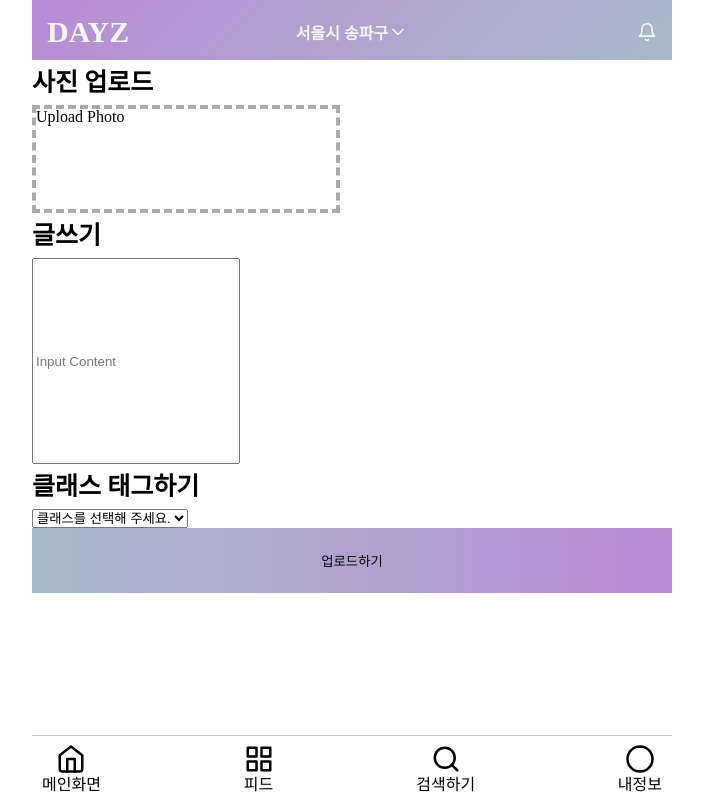
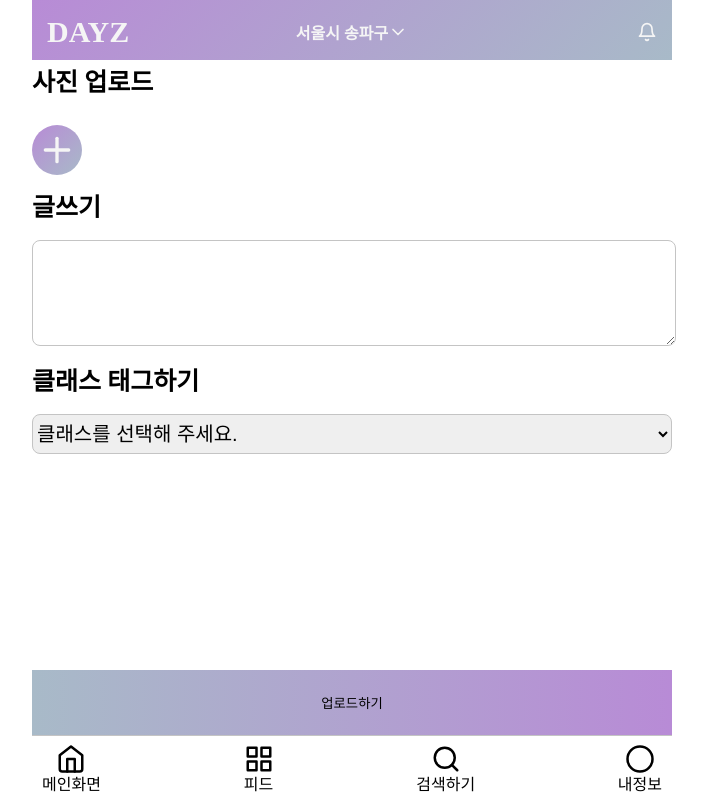
Before and after one commit to prgrms-web-devcourse/Team_DAYZ_DAYZ_FE, a React (Create React App) app: page /upload/feed in a window 1280 px wide. Shown: the whole page, without its empty margins (288-995 px from the left). Built offline with nearby package versions, Linux system fonts and the light colour scheme.

Commit message:
Design: 디자인 변경

```diff
--- a/src/pages/UploadFeedPage/index.tsx
+++ b/src/pages/UploadFeedPage/index.tsx
@@ -1,9 +1,11 @@
+import React, { useState } from 'react';
 import styled from '@emotion/styled';
-import React from 'react';
-import { Upload } from '../../components/base';
+import { Plus } from 'react-feather';
+import { Button, Upload } from '../../components/base';
 import { useForm } from '../../hooks';
 
 const UploadFeedPage = () => {
+  const [imgLink, setImgLink] = useState<string | undefined>(undefined);
   // const onSubmitFeed = async (value: object) => {
   //   console.log(values);
   // };
@@ -27,37 +29,49 @@ const UploadFeedPage = () => {
       },
     });
   return (
-    <form onSubmit={handleSubmit}>
+    <StyledForm onSubmit={handleSubmit}>
       <TextWrapper>사진 업로드</TextWrapper>
-      <Upload droppable accept="image/*" onChange={handleChange}>
+      <Upload droppable accept="image/*" imgLink={imgLink} setImgLink={setImgLink}>
         {(file: File, dragging: React.DragEvent<HTMLDivElement>) => (
-          <div
-            style={{
-              width: 300,
-              height: 100,
-              border: '4px dashed #aaa',
-              borderColor: dragging ? 'black' : '#aaa',
-            }}
-          >
-            {file ? file.name : 'Upload Photo'}
-          </div>
+          <ImageWrapper>
+            {file ? <img src={imgLink} style={{ width: '200px', paddingRight: '20px' }} /> : ''}
+
+            <div
+              style={{
+                width: '50px',
+                height: '50px',
+                background: 'linear-gradient(135deg, #b88bd6 0%, #b88bd6 0.01%, #a8bac8 100%)',
+                borderRadius: '50%',
+                display: 'flex',
+                justifyContent: 'center',
+                alignItems: 'center',
+                marginTop: '20px',
+              }}
+            >
+              <Plus style={{ color: '#f5f5f5' }} size={40} />
+            </div>
+          </ImageWrapper>
         )}
       </Upload>
       <TextWrapper>글쓰기</TextWrapper>
-      <Input type="text" placeholder="Input Content" onChange={handleChange} />
+      <InputTextArea style={{ height: '100px' }} />
       <TextWrapper>클래스 태그하기</TextWrapper>
-      <select onChange={handleSelectChange}>
+      <InputSelect onChange={handleSelectChange}>
         <option value="">클래스를 선택해 주세요.</option>
         {/* option에서 map을 돌면 되겠다. */}
         <option value="도자기">도자기 공방</option>
         <option value="반지">반지</option>
-      </select>
+      </InputSelect>
       <div>
         <SubmitButton type="submit">업로드하기</SubmitButton>
       </div>
-    </form>
+    </StyledForm>
   );
 };
+
+const StyledForm = styled.form`
+  padding-bottom: ${(props) => props.theme.height.bottomHeight};
+`;
 
 const TextWrapper = styled.div`
   font-size: 25px;
@@ -65,16 +79,47 @@ const TextWrapper = styled.div`
   margin: 10px 0;
 `;
 
-const Input = styled.input`
-  width: 200px;
-  height: 200px;
+const InputTextArea = styled.textarea`
+  width: calc(100% - 20px);
+  border: solid 1px #c4c4c4;
+  border-radius: 8px;
+  margin-top: 10px;
+  padding-left: 20px;
+  font-size: 20px;
+  margin-bottom: 10px;
+  text-align: flex-start;
+`;
+const ImageWrapper = styled.div`
+  display: flex;
+  justify-content: flex-start;
+  align-items: center;
+  margin-bottom: 10px;
+  overflow-x: auto;
+  & {
+    -ms-overflow-style: none;
+    scrollbar-width: none;
+  }
+  &::-webkit-scrollbar {
+    display: none;
+  }
+`;
+const InputSelect = styled.select`
+  width: 100%;
+  height: 40px;
+  border: solid 1px #c4c4c4;
+  border-radius: 8px;
+  margin-top: 10px;
+  font-size: 20px;
+  margin-bottom: 10px;
+  text-align: flex-start;
 `;
 
-const SubmitButton = styled.button`
+const SubmitButton = styled(Button)`
   width: 100%;
+  max-width: 640px;
   height: 65px;
-  background: linear-gradient(270deg, #b88bd6 0%, #b88bd6 0.01%, #a8bac8 100%);
-  border: none;
-  cursor: pointer;
+  position: fixed;
+  bottom: ${(props) => props.theme.height.bottomHeight};
 `;
+
 export default UploadFeedPage;
```
